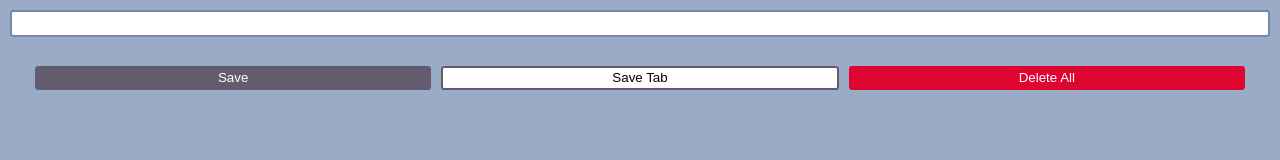
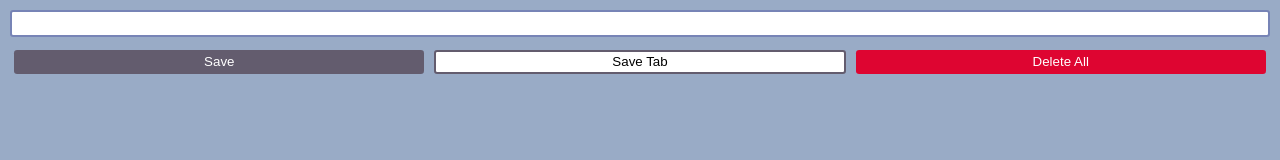
Before and after one commit to EshaThakur88/Save_while_surfing_Extension-, a browser extension: page index.html in a window 1280 px wide. Drawn offline with Linux system fonts and the light colour scheme.

Commit message:
firstExtension

```diff
--- a/style.css
+++ b/style.css
@@ -46,8 +46,7 @@
   .btns{
     display: flex;
     justify-content:space-between;
-    margin: 0.3rem;
-    padding: 1rem;
+    margin: 0.1rem 0;
   }
 
   button {
```
